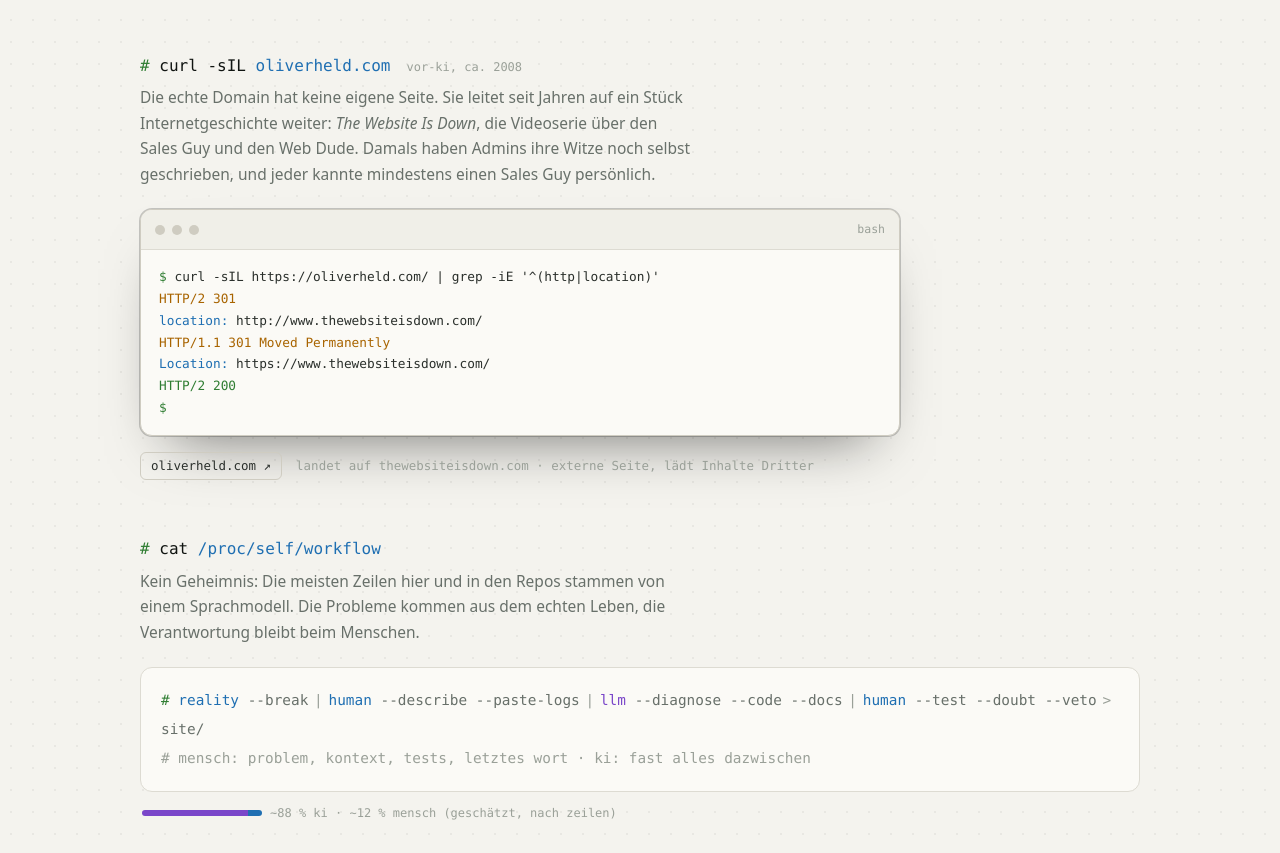
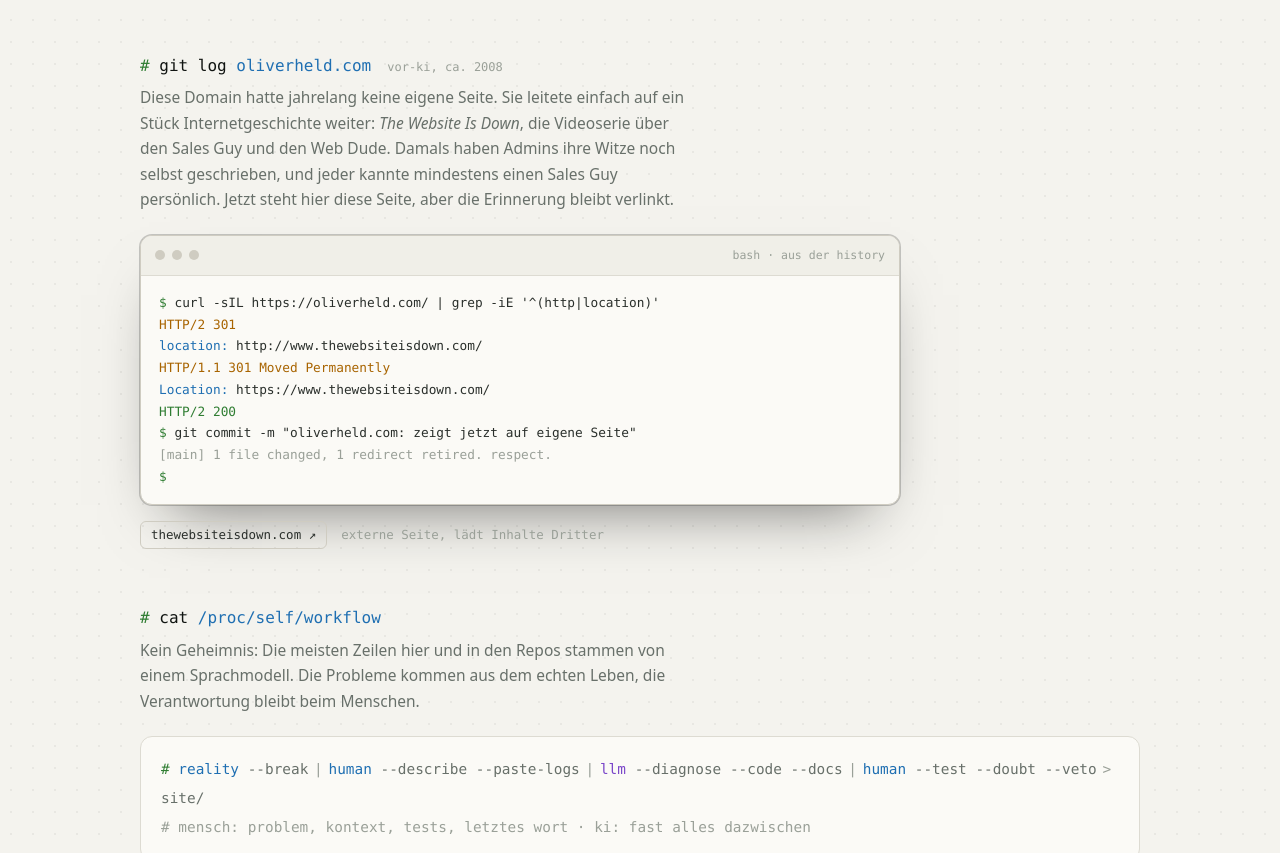
Before and after one commit to d3m0naz/h0me, a plain HTML site: page site/index.html in a window 1280 px wide. Shown: the part 1971-2824 px from the top of the page. Drawn offline with Linux system fonts and the light colour scheme.

Commit message:
Umzug auf oliverheld.com: CNAME, damals-Abschnitt in Vergangenheit, Datenschutz
Co-Authored-By: Claude Opus 5.5 <noreply@anthropic.com>

```diff
--- a/site/assets/style.css
+++ b/site/assets/style.css
@@ -232,3 +232,4 @@ h2 .arg { color: var(--cyan); }
 .go-retro a { color: var(--ink); text-decoration: none; padding: 3px 10px; border: 1px solid var(--line-2); border-radius: 6px; }
 .go-retro a:hover { color: var(--green); border-color: var(--green); }
 .hdrs .ps { color: var(--green); }
+.hdrs .dim { color: var(--dim); }
--- a/site/index.html
+++ b/site/index.html
@@ -144,22 +144,25 @@
   </section>
 
   <section id="damals" aria-labelledby="h-damals">
-    <div class="sh"><h2 id="h-damals"><span class="ps">#</span> curl -sIL <span class="arg">oliverheld.com</span></h2><span class="count">vor-ki, ca. 2008</span></div>
-    <p class="intro">Die echte Domain hat keine eigene Seite. Sie leitet seit Jahren auf ein Stück
-    Internetgeschichte weiter: <i>The Website Is Down</i>, die Videoserie über den Sales Guy und
-    den Web Dude. Damals haben Admins ihre Witze noch selbst geschrieben, und jeder kannte
-    mindestens einen Sales Guy persönlich.</p>
+    <div class="sh"><h2 id="h-damals"><span class="ps">#</span> git log <span class="arg">oliverheld.com</span></h2><span class="count">vor-ki, ca. 2008</span></div>
+    <p class="intro">Diese Domain hatte jahrelang keine eigene Seite. Sie leitete einfach auf ein
+    Stück Internetgeschichte weiter: <i>The Website Is Down</i>, die Videoserie über den Sales Guy
+    und den Web Dude. Damals haben Admins ihre Witze noch selbst geschrieben, und jeder kannte
+    mindestens einen Sales Guy persönlich. Jetzt steht hier diese Seite, aber die Erinnerung
+    bleibt verlinkt.</p>
     <div class="term retro">
-      <div class="term-bar" aria-hidden="true"><i></i><i></i><i></i><span>bash</span></div>
+      <div class="term-bar" aria-hidden="true"><i></i><i></i><i></i><span>bash · aus der history</span></div>
 <pre class="hdrs"><span class="ps">$</span> curl -sIL https://oliverheld.com/ | grep -iE '^(http|location)'
 <span class="st">HTTP/2 301</span>
 <span class="k">location:</span> http://www.thewebsiteisdown.com/
 <span class="st">HTTP/1.1 301 Moved Permanently</span>
 <span class="k">Location:</span> https://www.thewebsiteisdown.com/
 <span class="ok">HTTP/2 200</span>
+<span class="ps">$</span> git commit -m "oliverheld.com: zeigt jetzt auf eigene Seite"
+<span class="dim">[main] 1 file changed, 1 redirect retired. respect.</span>
 <span class="ps">$</span> <span class="cur" aria-hidden="true"></span></pre>
     </div>
-    <p class="go-retro"><a href="https://oliverheld.com/" rel="noopener">oliverheld.com ↗</a><span>landet auf thewebsiteisdown.com · externe Seite, lädt Inhalte Dritter</span></p>
+    <p class="go-retro"><a href="https://www.thewebsiteisdown.com/" rel="noopener">thewebsiteisdown.com ↗</a><span>externe Seite, lädt Inhalte Dritter</span></p>
   </section>
 
   <section id="wie" aria-labelledby="h-wie">
```
Also changed, not shown: site/datenschutz.html (+2 -2 lines), 1 other file.
